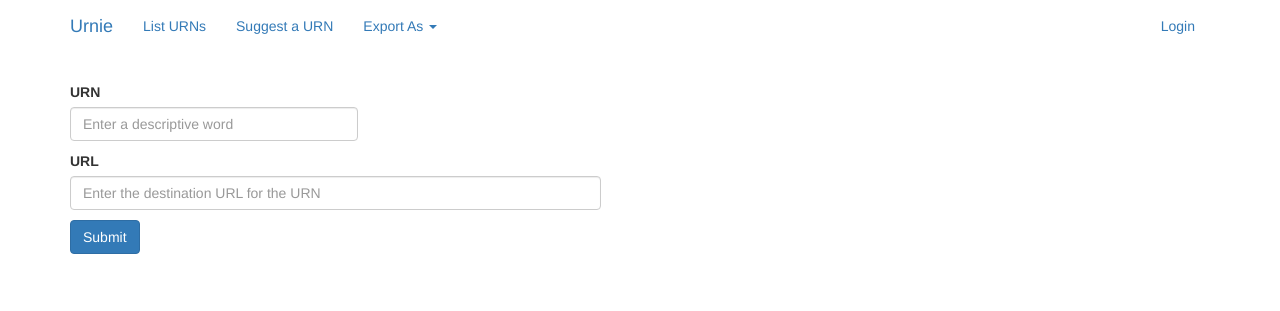
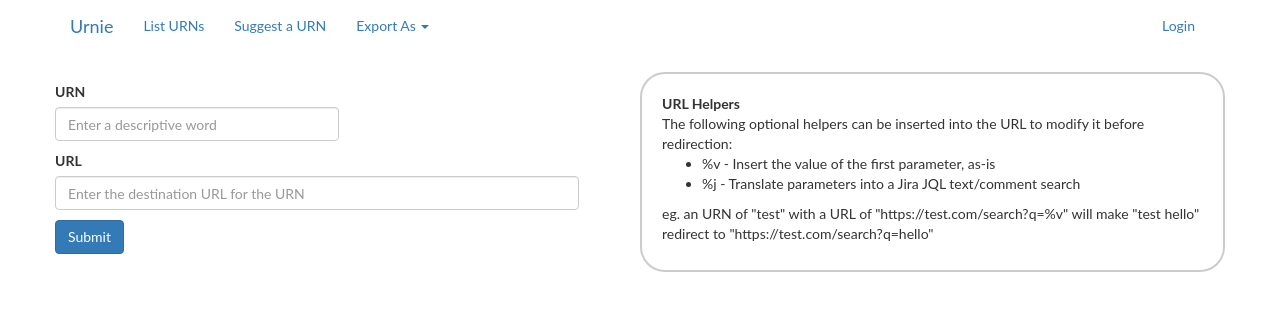
Before and after one commit to mrbarge/urnie, a Flask app: page /go/add in a window 1280 px wide. Shown: the top 311 px of the page. Run offline with Flask 2, Linux system fonts and the light colour scheme; data that the repository does not hold is empty; some libraries are stand-ins or nearby versions.

Commit message:
Add JQL processor and assorted tidy-ups

```diff
--- a/urnie/helper/urn_processors.py
+++ b/urnie/helper/urn_processors.py
@@ -1,8 +1,20 @@
+from typing import List
+
 VALUE_PROCESS_FLAG = ('%v', 'Insert parameter as-is', lambda x, y: x.replace('%v', y))
+JQL_PROCESS_FLAG = ('%j', 'Translate to JQL text search', lambda x, y: jira_textsearch(x, y.split(' ')))
 
 
 def substitute(url: str, val: str):
     return url.replace('%v', val)
+
+
+def jira_textsearch(url: str, val: List[str]):
+    search_term = ''
+    for term in val:
+        if search_term != '':
+            search_term += ' AND '
+        search_term += f'(text ~ "{term}" OR comment ~ "{term}")'
+    return url.replace('%j', search_term)
 
 
 def process_urn_url(url, urn_param):
@@ -15,5 +27,6 @@ def process_urn_url(url, urn_param):
 
 def get_processors():
     return [
-        VALUE_PROCESS_FLAG
+        VALUE_PROCESS_FLAG,
+        JQL_PROCESS_FLAG
     ]
--- a/urnie/static/css/layout.css
+++ b/urnie/static/css/layout.css
@@ -64,3 +64,19 @@ footer.footer {
     padding: 7rem;
   }
 }
+
+.row {
+  display: flex;
+}
+
+.column {
+  flex: 50%;
+}
+
+#rcorners2 {
+  border-radius: 25px;
+  border: 2px solid #CCCCCC;
+  padding: 20px;
+  /*width: 300px;*/
+  height: 200px;
+}
--- a/urnie/templates/header.html
+++ b/urnie/templates/header.html
@@ -7,6 +7,5 @@
 {% block styles %}
     {{ super() }}
     <link rel="stylesheet" href="https://cdnjs.cloudflare.com/ajax/libs/jqueryui/1.12.1/jquery-ui.min.css">
+    <link href="{{ url_for('urn_bp.home') }}/../../static/css/layout.css" rel="stylesheet">
 {% endblock %}
-
-{% include 'navbar.html' %}
--- a/urnie/templates/home.html
+++ b/urnie/templates/home.html
@@ -6,6 +6,9 @@
 {% endblock styles %}
 
 {% block content %}
+
+    {% include 'navbar.html' %}
+
     <header class="masthead text-center">
         <div class="overlay"></div>
         <div class="container">
--- a/urnie/templates/layout.html
+++ b/urnie/templates/layout.html
@@ -1,6 +1,8 @@
 {% extends 'header.html' %}
 
 {% block content %}
+    {% include 'navbar.html' %}
+
     <div class="container">
         {% with messages = get_flashed_messages() %}
             {% if messages %}
--- a/urnie/urn/templates/urn/add.html
+++ b/urnie/urn/templates/urn/add.html
@@ -2,6 +2,9 @@
 
 {% block app_content %}
 
+    <div id="add" class="row">
+
+        <div id="addform" class="column">
             <form action="" method="post" novalidate class="form-inline">
                 {{ form.hidden_tag() }}
                 <p>
@@ -24,5 +27,18 @@
                 </p>
                 <p>{{ form.submit(class='btn btn-primary mb-2') }}</p>
             </form>
+        </div>
 
+        <div id="addhelp" class="column">
+            <div id="rcorners2">
+                <b>URL Helpers</b><br/>
+                The following optional helpers can be inserted into the URL to modify it before redirection:<br/>
+                <ul>
+                    <li>%v - Insert the value of the first parameter, as-is</li>
+                    <li>%j - Translate parameters into a Jira JQL text/comment search</li>
+                </ul>
+                eg. an URN of "test" with a URL of "https://test.com/search?q=%v" will make "test hello" redirect to "https://test.com/search?q=hello"<br/>
+            </div>
+        </div>
+    </div>
 {% endblock %}
--- a/urnie/urn/urn.py
+++ b/urnie/urn/urn.py
@@ -65,13 +65,12 @@ def autocomplete():
                  labels={'urn': lambda: str(request.view_args['urn']).split(' ', 1)})
 @cache.cached(timeout=300)
 def go(urn):
-
     # Split URN from any tailing arguments
     urn_params = str(urn).split(' ', 1)
     if len(urn_params) == 0:
         return render_template('urn/notfound.html', urn='', close_matches=[])
 
-    # retrive URN destination
+    # retrieve URN destination
     try:
         u = urn_helper.get_urn(urn_params[0])
         if u is None:
```
Also changed, not shown: tests/test_processors.py (+14 -2 lines). Lines whose indentation alone changed are shown as unchanged.
